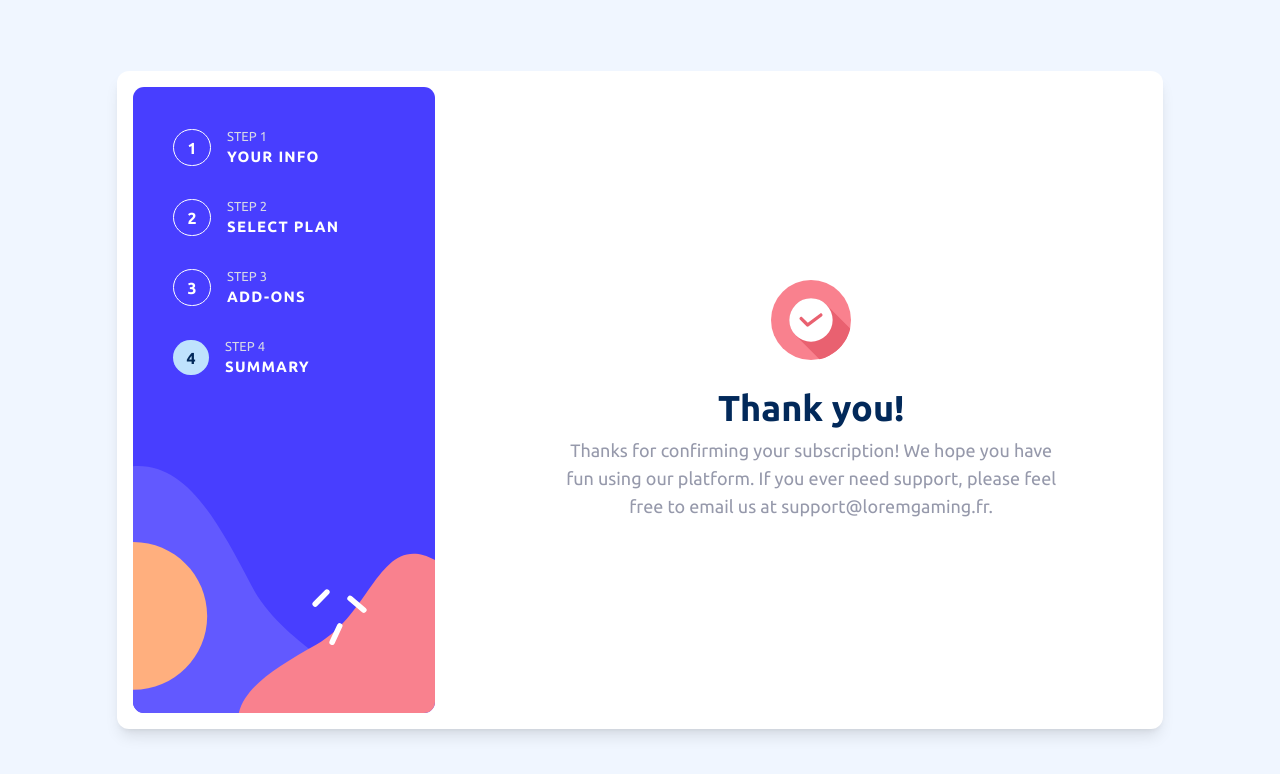
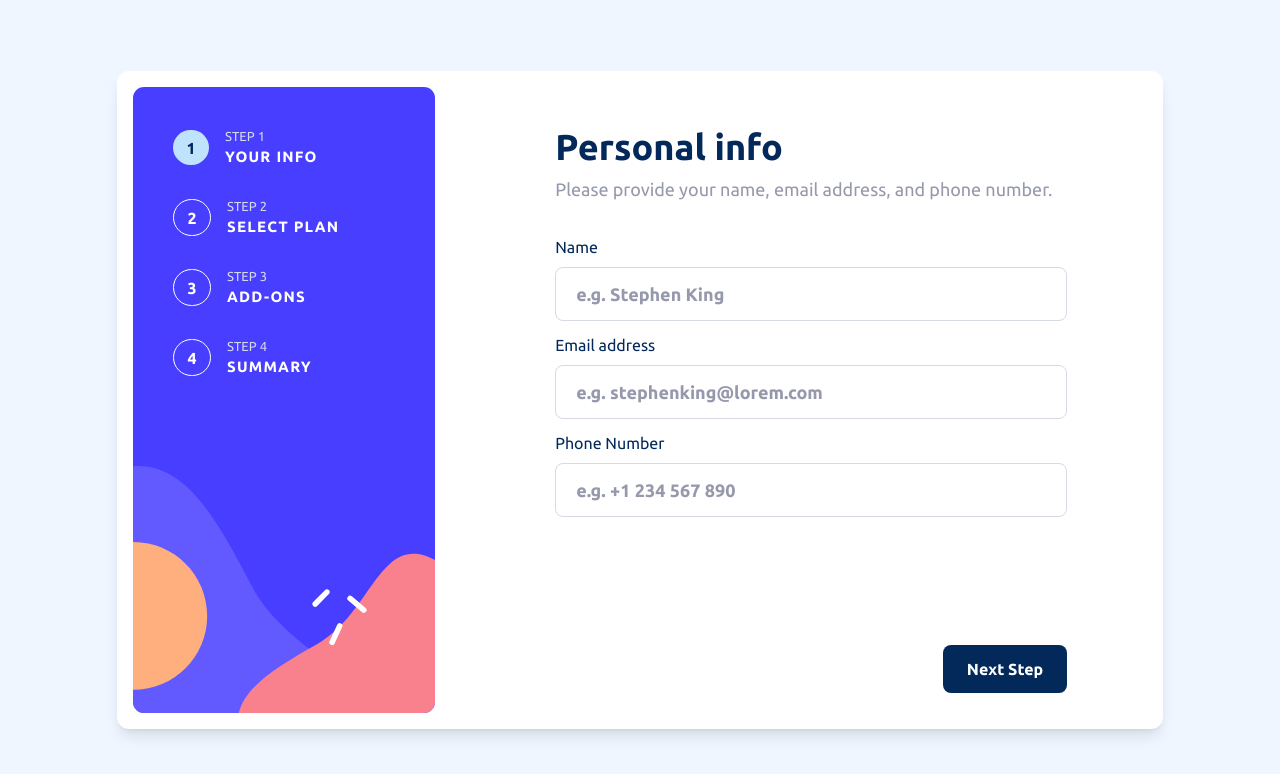
Before and after one commit to LOUDO56/multi-step-form, a Vue app: page / in a window 1280 px wide. Shown: the top 774 px of the page. Built offline with nearby package versions, Linux system fonts and the light colour scheme.

Commit message:
Reset current step to default

```diff
--- a/src/App.vue
+++ b/src/App.vue
@@ -193,7 +193,7 @@ import Plan from './components/Plan.vue';
 import GoBackButton from './components/GoBackButton.vue';
 import AddOns from './components/AddOns.vue';
 
-const currentStep = ref(5);
+const currentStep = ref(1);
 
 function nextStep(){
 
```
